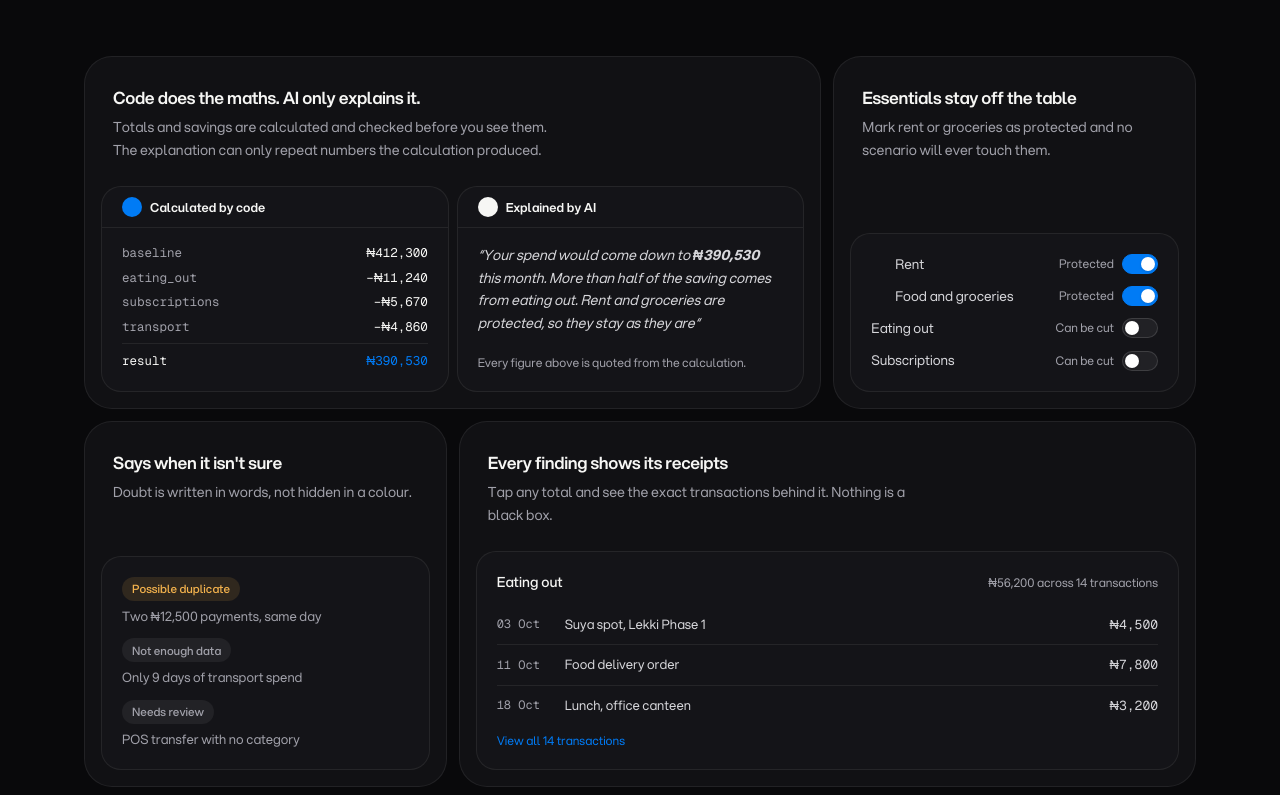
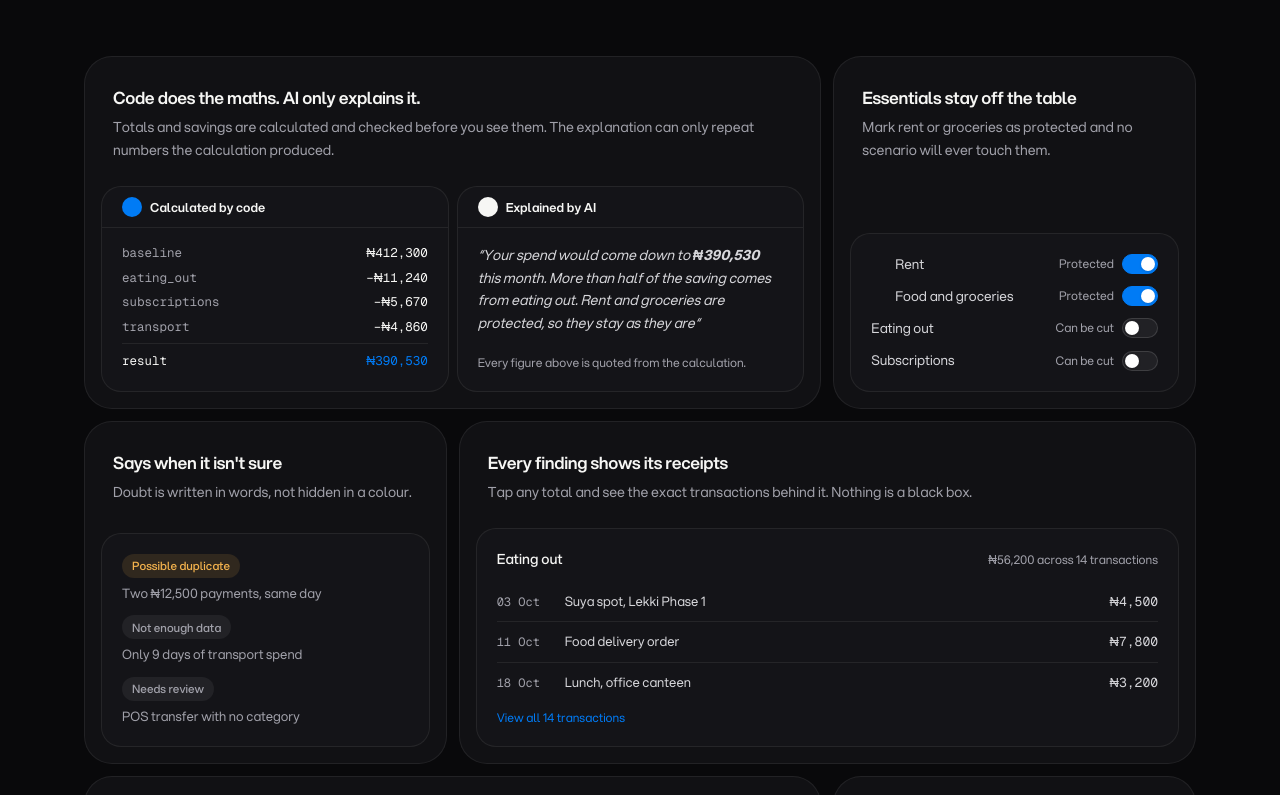
Before and after one commit to olatunjitobiloba/spendlens, a Next.js app in the folder web/: page / in a window 1280 px wide. Shown: the part 1285-2080 px from the top of the page. Built offline with nearby package versions, Linux system fonts and the light colour scheme; no server answers; some icons are missing.

Commit message:
style: tweak text styling

```diff
--- a/web/components/marketing/why-spendlens.tsx
+++ b/web/components/marketing/why-spendlens.tsx
@@ -28,8 +28,8 @@ function Cell({
   return (
     <article className={cn("panel flex flex-col overflow-hidden", className)}>
       <div className="p-6 pb-0 sm:p-7 sm:pb-0">
-        <h3 className="text-[17px] font-[600] tracking-[-0.02em]">{title}</h3>
-        <p className="mt-1.5 max-w-md text-[14px] leading-relaxed text-t3">{body}</p>
+        <h3 className="text-[17px] font-semibold tracking-[-0.02em]">{title}</h3>
+        <p className="mt-1.5 max-w-auto text-[14px] leading-relaxed text-t3">{body}</p>
       </div>
       <div className="mt-6 flex flex-1 items-end p-3 pt-0 sm:p-4 sm:pt-0">{children}</div>
     </article>
```
